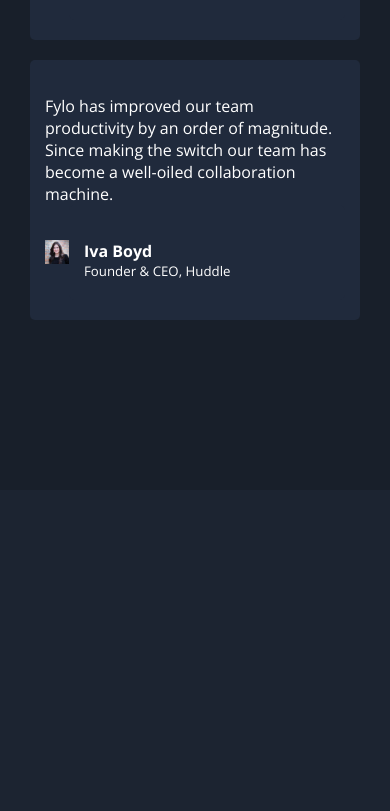
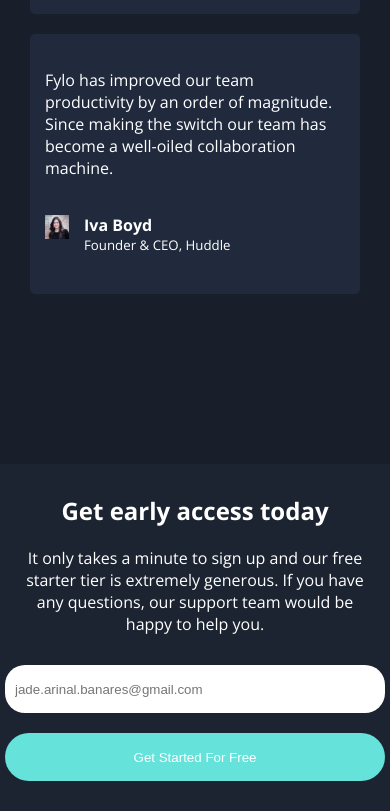
Before and after one commit to data-sets/fylo-dark-theme, a React (Create React App) app: page / in a window 390 px wide. Shown: the part 3253-4064 px from the top of the page. Before the commit the page ends 3743 px from the top, so only its background shows below. Built offline with nearby package versions, Linux system fonts and the light colour scheme.

Commit message:
added: testimonial

```diff
--- a/public/index.html
+++ b/public/index.html
@@ -2,7 +2,7 @@
 <html lang="en">
   <head>
     <meta charset="utf-8" />
-    <link rel="icon" href="%PUBLIC_URL%/favicon.ico" />
+    <link rel="icon" href="../src/images/logo.png" />
     <meta name="viewport" content="width=device-width, initial-scale=1" />
 
     <meta
--- a/src/modules/Main.jsx
+++ b/src/modules/Main.jsx
@@ -115,7 +115,27 @@ export default function Main() {
             </span>
           </div>
         </section>
-        <section className="app__access--section"></section>
+        <section className="app__access--section">
+          <div>
+            <h2>Get early access today</h2>
+            <p>
+              It only takes a minute to sign up and our free starter tier is
+              extremely generous. If you have any questions, our support team
+              would be happy to help you.
+            </p>
+            <div>
+              <form action="">
+                <input
+                  type="text"
+                  name="email"
+                  id="email"
+                  placeholder="jade.arinal.banares@gmail.com"
+                />
+                <button>Get Started For Free</button>
+              </form>
+            </div>
+          </div>
+        </section>
       </main>
     </>
   );
--- a/src/scss/globals/_main.scss
+++ b/src/scss/globals/_main.scss
@@ -90,7 +90,7 @@ button {
       margin: 0 auto;
       padding-top: 50px;
       padding-bottom: 25px;
-      width: 100%;
+      width: 90%;
     }
 
     p {
@@ -211,6 +211,49 @@ button {
     margin-top: -25px;
   }
 
+  &__access--section {
+    display: grid;
+    justify-content: center;
+    background-color: v.$dark-blue-sign-up;
+    max-width: 800px;
+    margin: 0 auto;
+    box-shadow: 0 4px 6px -1px rgb(0 0 0 / 0.1), 0 2px 4px -2px rgb(0 0 0 / 0.1);
+    div {
+      text-align: center;
+      width: 80%;
+      margin: 0 auto;
+      color: v.$white;
+      h2 {
+        margin-bottom: 20px;
+        padding-top: 30px;
+      }
+      p {
+        font-size: 1rem;
+        margin-bottom: 20px;
+      }
+      div {
+        padding-bottom: 30px;
+        form {
+          display: flex;
+          justify-content: center;
+          gap: 20px;
+          input {
+            width: 380px;
+            padding: 10px;
+            border-radius: 20px;
+          }
+          button {
+            width: 380px;
+            background-color: v.$cyan;
+            color: v.$white;
+            width: 180px;
+            border-radius: 30px;
+          }
+        }
+      }
+    }
+  }
+
   &__footer--section {
     background-color: green;
   }
@@ -303,6 +346,31 @@ button {
         margin-top: 20px;
       }
     }
+    &__access--section {
+      div {
+        width: 100%;
+        p {
+          margin: 0 20px;
+          padding-bottom: 30px;
+        }
+        div {
+          form {
+            display: block;
+            input,
+            button {
+              height: 48px;
+            }
+            input {
+              margin-bottom: 20px;
+            }
+            button {
+              max-width: 380px;
+              width: 100%;
+            }
+          }
+        }
+      }
+    }
     &__main--section {
       ul {
         display: block;
```
Also changed, not shown: src/dist/style.css, src/images/logo.png (added), 1 other file (tests, documents, lock files or other folders).
